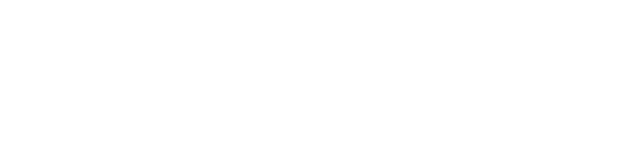
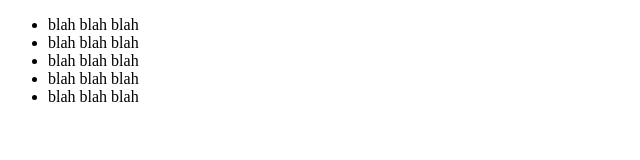
Before and after one commit to YosiLeibman/test, a plain HTML site: page index.html in a window 1280 px wide. Shown: the whole page, without its empty margins (0-640 px from the left). Drawn offline with Linux system fonts and the light colour scheme.

Commit message:
blahs titles

```diff
--- a/index.html
+++ b/index.html
@@ -8,6 +8,12 @@
     <link rel="stylesheet" href="style.css">
 </head>
 <body>
-
+    <ul>
+        <li>blah blah blah</li>
+        <li>blah blah blah</li>
+        <li>blah blah blah</li>
+        <li>blah blah blah</li>
+        <li>blah blah blah</li>
+    </ul>
 </body>
 </html>
```
